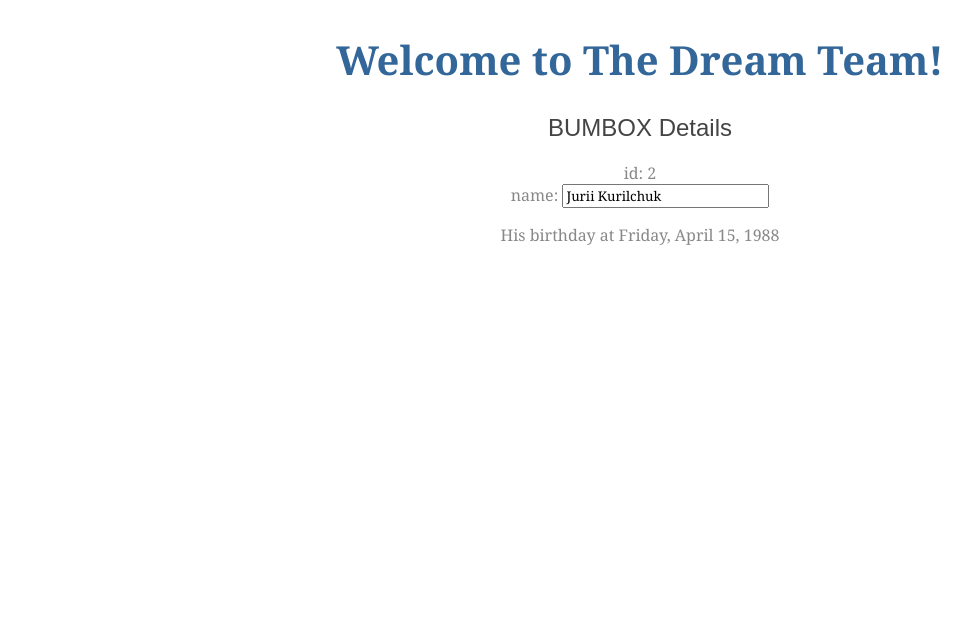
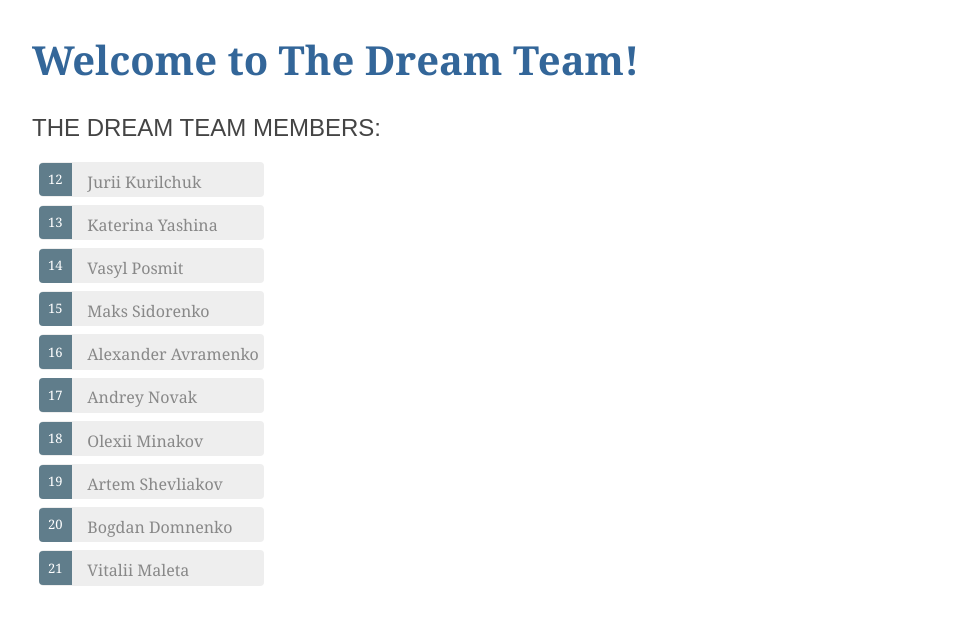
Before and after one commit to VasylPosmit/dream-team, an Angular app: page / in a window 1280 px wide. Shown: the top 624 px of the page, without its empty margins (0-971 px from the left). Built offline with nearby package versions, Linux system fonts and the light colour scheme.

Commit message:
ToH step 4 "Displaying a List" accomplished with customizations feat: add Member List view, Selected Member mock Team MEMBERS fix Member interface

```diff
--- a/src/app/app.component.html
+++ b/src/app/app.component.html
@@ -1,4 +1,4 @@
-<div style="text-align:center">
+<div>
   <h1>
     Welcome to {{ title }}!
   </h1>
--- a/src/app/team/member.ts
+++ b/src/app/team/member.ts
@@ -1,5 +1,5 @@
 export class Member {
-  birthday: string;
+  birthday: Date;
   id: number;
   name: string;
   nickName: string;
--- /dev/null
+++ b/src/app/team/mock-team.ts
@@ -0,0 +1,73 @@
+import { Member } from './member';
+
+export const MEMBERS: Member[] = [
+  {
+   birthday: new Date(1988, 3, 15), // April 15, 1988
+   id: 12,
+   name: 'Jurii Kurilchuk',
+   nickName: 'Bumbox',
+   skills: ['design', 'infographincs'],
+ },
+  {
+   birthday: new Date(1988, 3, 15), // April 15, 1988
+   id: 13,
+   name: 'Katerina Yashina',
+   nickName: 'Flower',
+   skills: ['design', 'infographincs'],
+ }, {
+   birthday: new Date(1988, 3, 15), // April 15, 1988
+   id: 14,
+   name: 'Vasyl Posmit',
+   nickName: 'VP',
+   skills: ['design', 'infographincs'],
+ },
+  {
+   birthday: new Date(1988, 3, 15), // April 15, 1988
+   id: 15,
+   name: 'Maks Sidorenko',
+   nickName: 'Strategist',
+   skills: ['sales', 'maangement'],
+ },
+  {
+   birthday: new Date(1988, 3, 15), // April 15, 1988
+   id: 16,
+   name: 'Alexander Avramenko',
+   nickName: 'Grandmaster',
+   skills: ['people', 'HR'],
+ },
+  {
+   birthday: new Date(1988, 3, 15), // April 15, 1988
+   id: 17,
+   name: 'Andrey Novak',
+   nickName: 'Destroyer',
+   skills: ['frontend', 'infographincs'],
+ },
+  {
+   birthday: new Date(1988, 3, 15), // April 15, 1988
+   id: 18,
+   name: 'Olexii Minakov',
+   nickName: 'Publicist',
+   skills: ['writing', 'infographincs'],
+ },
+  {
+   birthday: new Date(1988, 3, 15), // April 15, 1988
+   id: 19,
+   name: 'Artem Shevliakov',
+   nickName: 'Yankey',
+   skills: ['frontend', 'analitics'],
+ },
+  {
+   birthday: new Date(1988, 3, 15), // April 15, 1988
+   id: 20,
+   name: 'Bogdan Domnenko',
+   nickName: 'Data Satanist (Volvo)',
+   skills: ['design', 'infographincs'],
+ },
+  {
+   birthday: new Date(1988, 3, 15), // April 15, 1988
+   id: 21,
+   name: 'Vitalii Maleta',
+   nickName: 'Sensei',
+   skills: ['design', 'infographincs'],
+ },
+];
--- a/src/app/team/team.component.css
+++ b/src/app/team/team.component.css
@@ -0,0 +1,48 @@
+/* HeroesComponent's private CSS styles */
+.selected {
+  background-color: #CFD8DC !important;
+  color: white;
+}
+.heroes {
+  margin: 0 0 2em 0;
+  list-style-type: none;
+  padding: 0;
+  width: 15em;
+}
+.heroes li {
+  cursor: pointer;
+  position: relative;
+  left: 0;
+  background-color: #EEE;
+  margin: .5em;
+  padding: .3em 0;
+  height: 1.6em;
+  border-radius: 4px;
+}
+.heroes li.selected:hover {
+  background-color: #BBD8DC !important;
+  color: white;
+}
+.heroes li:hover {
+  color: #607D8B;
+  background-color: #DDD;
+  left: .1em;
+}
+.heroes .text {
+  position: relative;
+  top: -3px;
+}
+.heroes .badge {
+  display: inline-block;
+  font-size: small;
+  color: white;
+  padding: 0.8em 0.7em 0 0.7em;
+  background-color: #607D8B;
+  line-height: 1em;
+  position: relative;
+  left: -1px;
+  top: -4px;
+  height: 1.8em;
+  margin-right: .8em;
+  border-radius: 4px 0 0 4px;
+}
--- a/src/app/team/team.component.html
+++ b/src/app/team/team.component.html
@@ -1,8 +1,18 @@
 
-<h2>{{ member.nickName | uppercase }} Details</h2>
-<div><span>id: </span>{{member.id}}</div>
-<div>
+<h2>{{title | uppercase}}</h2>
+
+<ul class="heroes">
+  <li *ngFor="let member of members"
+      (click)="onSelect(member)"
+      [class.selected]="member === selectedMember">
+      <span class="badge">{{member.id}}</span> {{member.name}}
+  </li>
+</ul>
+<div *ngIf="selectedMember">
+  <h2>{{ selectedMember.nickName | uppercase }} Details</h2>
+  <div><span>id: </span>{{selectedMember.id}}</div>
   <label for="">name:
-    <input type="text" [(ngModel)]="member.name">
+    <input type="text" [(ngModel)]="selectedMember.name">
   </label>
-<p>His birthday at {{ member.birthday | date:"fullDate"}}</p>
+  <p>Birthday at {{ selectedMember.birthday | date:"fullDate"}}</p>
+</div>
--- a/src/app/team/team.component.ts
+++ b/src/app/team/team.component.ts
@@ -1,5 +1,6 @@
 import { Component, OnInit } from '@angular/core';
-import { Member } from 'member';
+import { Member } from './member';
+import { MEMBERS } from './mock-team';
 
 @Component({
   selector: 'vp-team',
@@ -7,6 +8,8 @@ import { Member } from 'member';
   styleUrls: ['./team.component.css']
 })
 export class TeamComponent implements OnInit {
+  title = 'The Dream Team Members:';
+  members = MEMBERS;
   member: Member = {
     birthday: new Date(1988, 3, 15), // April 15, 1988
     id: 2,
@@ -14,7 +17,11 @@ export class TeamComponent implements OnInit {
     nickName: 'Bumbox',
     skills: ['design', 'infographincs'],
   };
+  selectedMember: Member;
 
+  onSelect(member: Member): void {
+    this.selectedMember = member;
+  }
   constructor() { }
 
   ngOnInit() {
```
